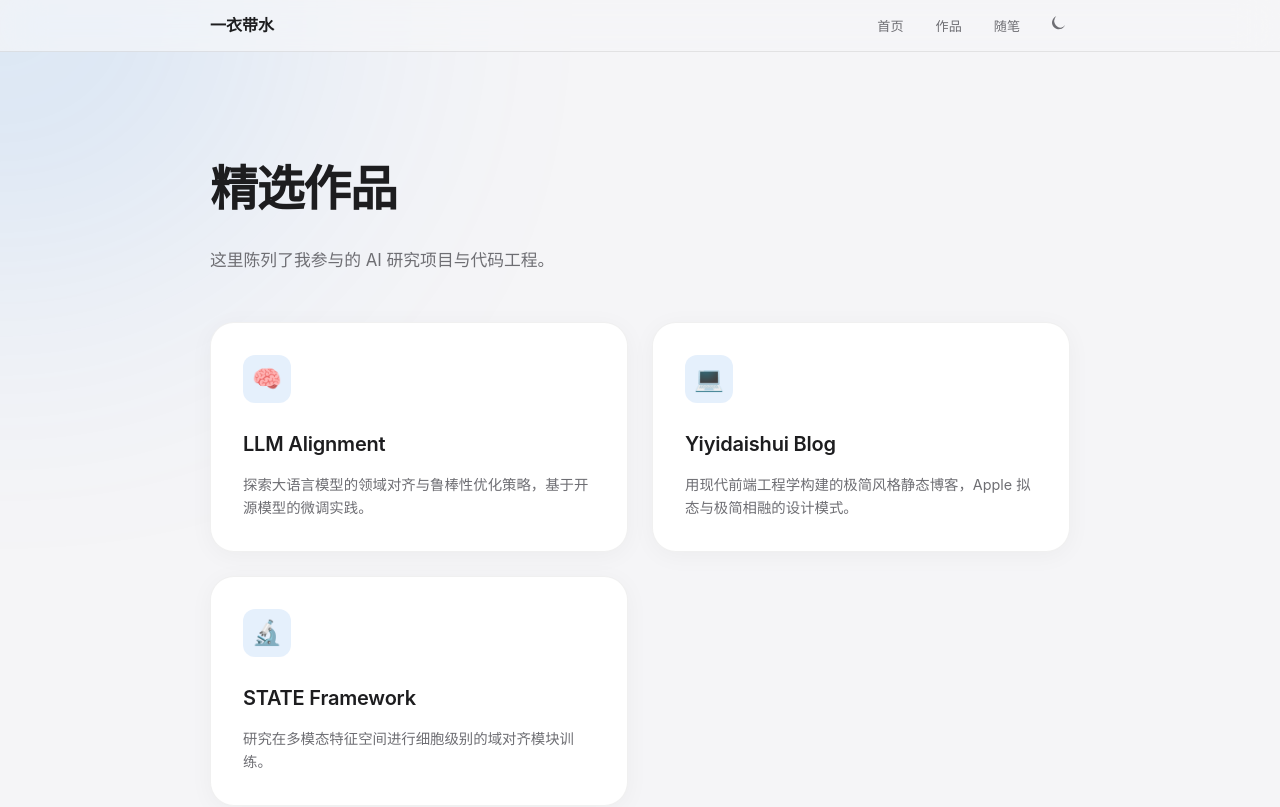
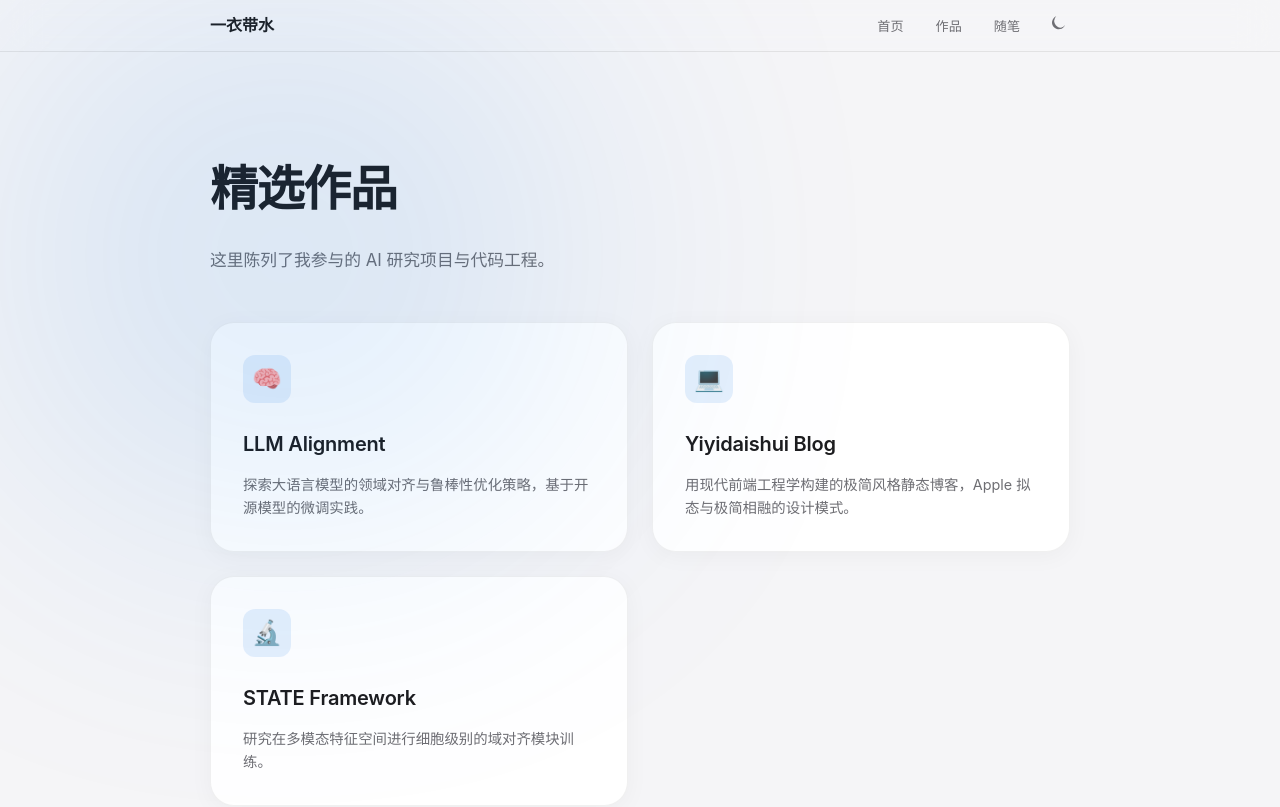
Before and after one commit to yiyidaishui7/yiyidaishui7.github.io, a Jekyll site: the page built from works.html, in a window 1280 px wide. Shown: the top 807 px of the page. Built offline with Jekyll 4.4.1, drawn with Linux system fonts in a browser that asks for light colours; nearby versions of some CDN libraries; some web fonts are replaced.

Commit message:
fix: set ambient light z-index to overlay background

```diff
--- a/css/interactions.css
+++ b/css/interactions.css
@@ -27,7 +27,7 @@ body { transition: background 0.3s ease, color 0.3s ease; }
     filter: blur(150px);
     -webkit-filter: blur(150px);
     border-radius: 50%;
-    z-index: -5;
+    z-index: 9998;
     pointer-events: none;
     transition: background 0.5s ease;
 }
```
